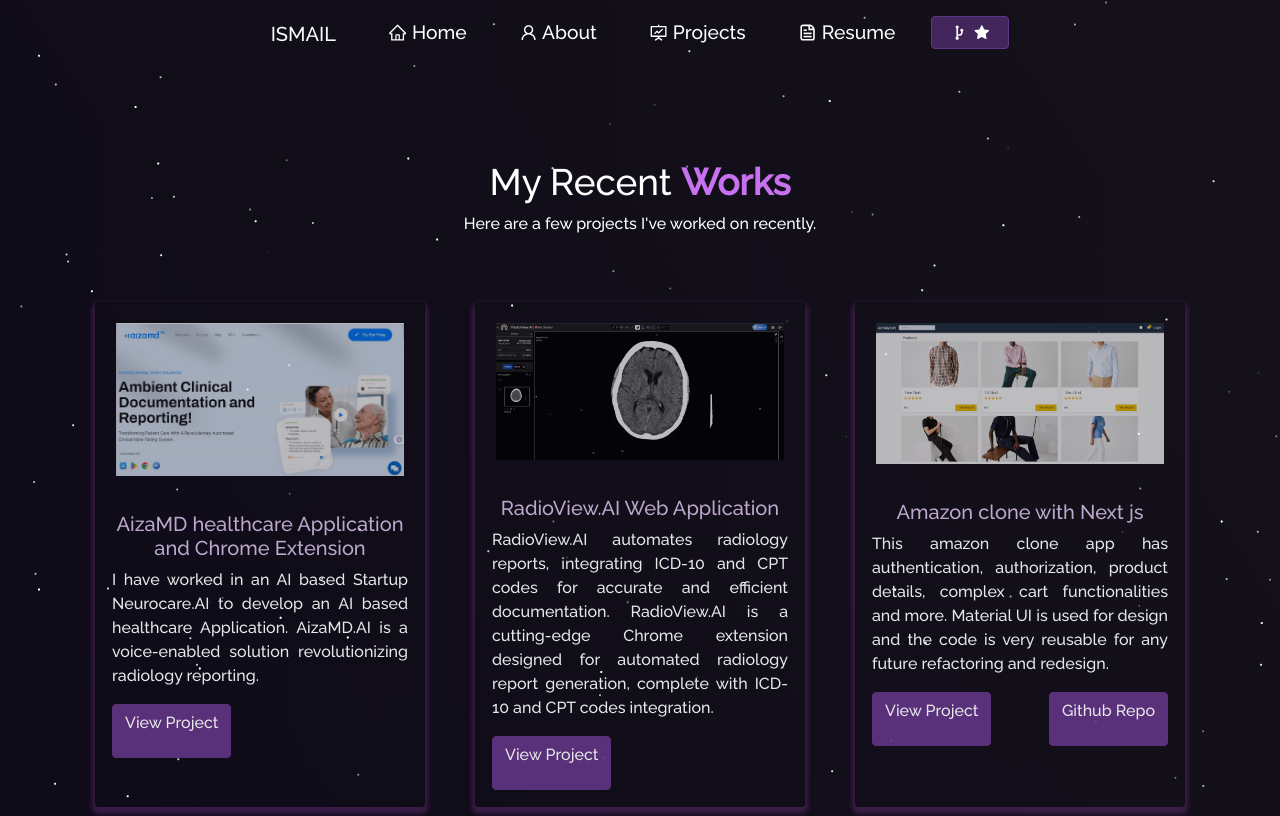
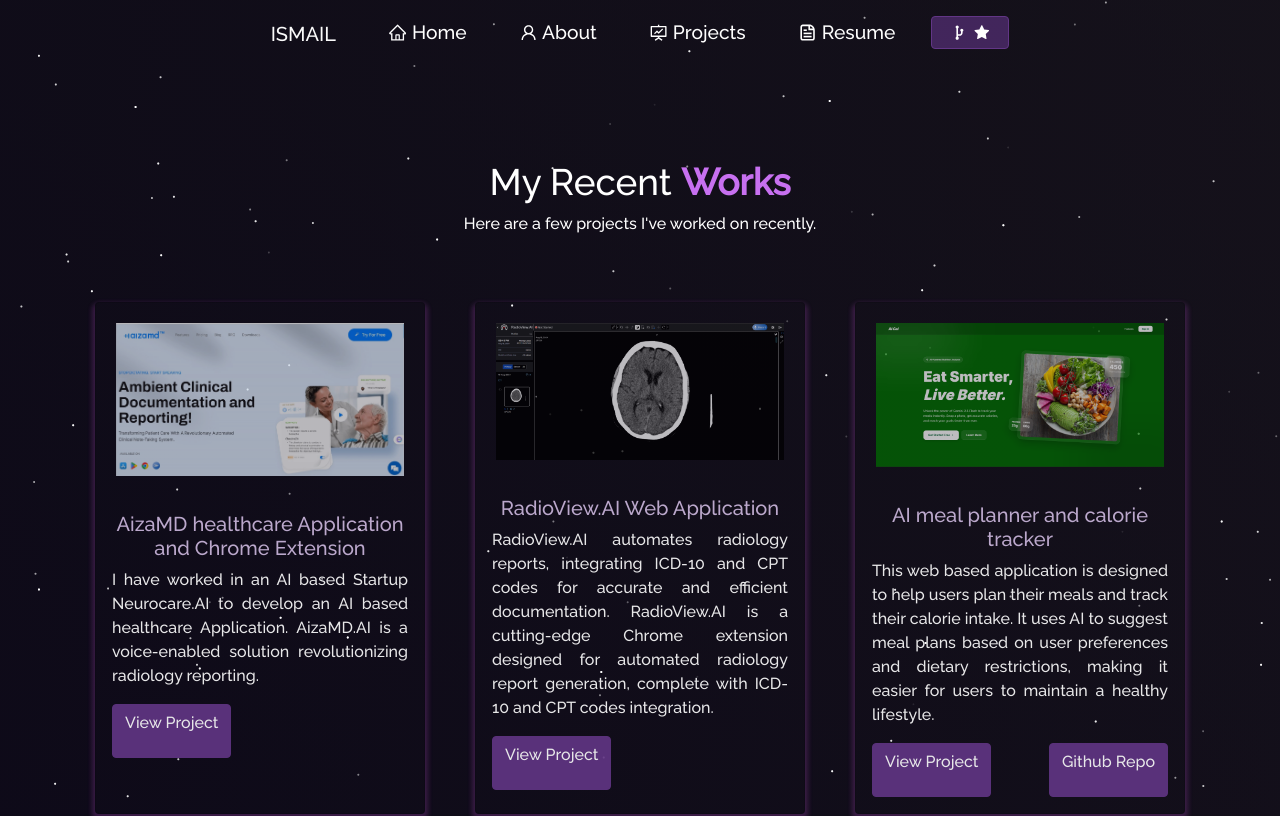
Before and after one commit to isa-mohammad/react-portfolio, a React (Create React App) app: page /project in a window 1280 px wide. Shown: the top 816 px of the page. Built offline with nearby package versions, Linux system fonts and the light colour scheme.

Commit message:
Refactor code structure for improved readability and maintainability

```diff
--- a/src/components/Projects/Projects.js
+++ b/src/components/Projects/Projects.js
@@ -7,7 +7,7 @@
 import aizamd from "../../Assets/aizamd.jpg"
 import chat from "../../Assets/ict.png";
 import editor from "../../Assets/radio.png";
-import chatify from "../../Assets/Projects/next-pro-max.png";
+import chatify from "../../Assets/Projects/cal.png";
 
 import algo from "../../Assets/Projects/algo.png";
 import plant from "../../Assets/Projects/plant.jpeg";
@@ -51,14 +51,14 @@
             <ProjectCard
               imgPath={chatify}
               isBlog={false}
-              git="https://github.com/Isa-Ismail/next-pro-max"
-              title="Amazon clone with Next js"
-              description="This amazon clone app has authentication, authorization, product details, complex cart functionalities and more. Material UI is used for design and the code is very reusable for any future refactoring and redesign."
-              link="https://next-pro-max.vercel.app"
+              git="https://github.com/isa-mohammad/AI-Calory"
+              title="AI meal planner and calorie tracker"
+              description="This web based application is designed to help users plan their meals and track their calorie intake. It uses AI to suggest meal plans based on user preferences and dietary restrictions, making it easier for users to maintain a healthy lifestyle."
+              link="https://ai-calory.vercel.app"
             />
           </Col>
 
-          <Col md={4} className="project-card">
+          {/* <Col md={4} className="project-card">
             <ProjectCard
               imgPath={chat}
               git="https://github.com/Isa-Ismail/games-mania"
@@ -67,7 +67,7 @@
               description="I developed this web application for my fellow nerd gamer friends to have fun and compete with each other. I update the quiz questions and topics based on their suggestions. You can participate in the quiz if you want."
               link="https://games-mania.vercel.app/"
             />
-          </Col>
+          </Col> */}
 
         </Row>
         <h1 className="project-heading">
```
Also changed, not shown: src/Assets/Projects/cal.png (added).
